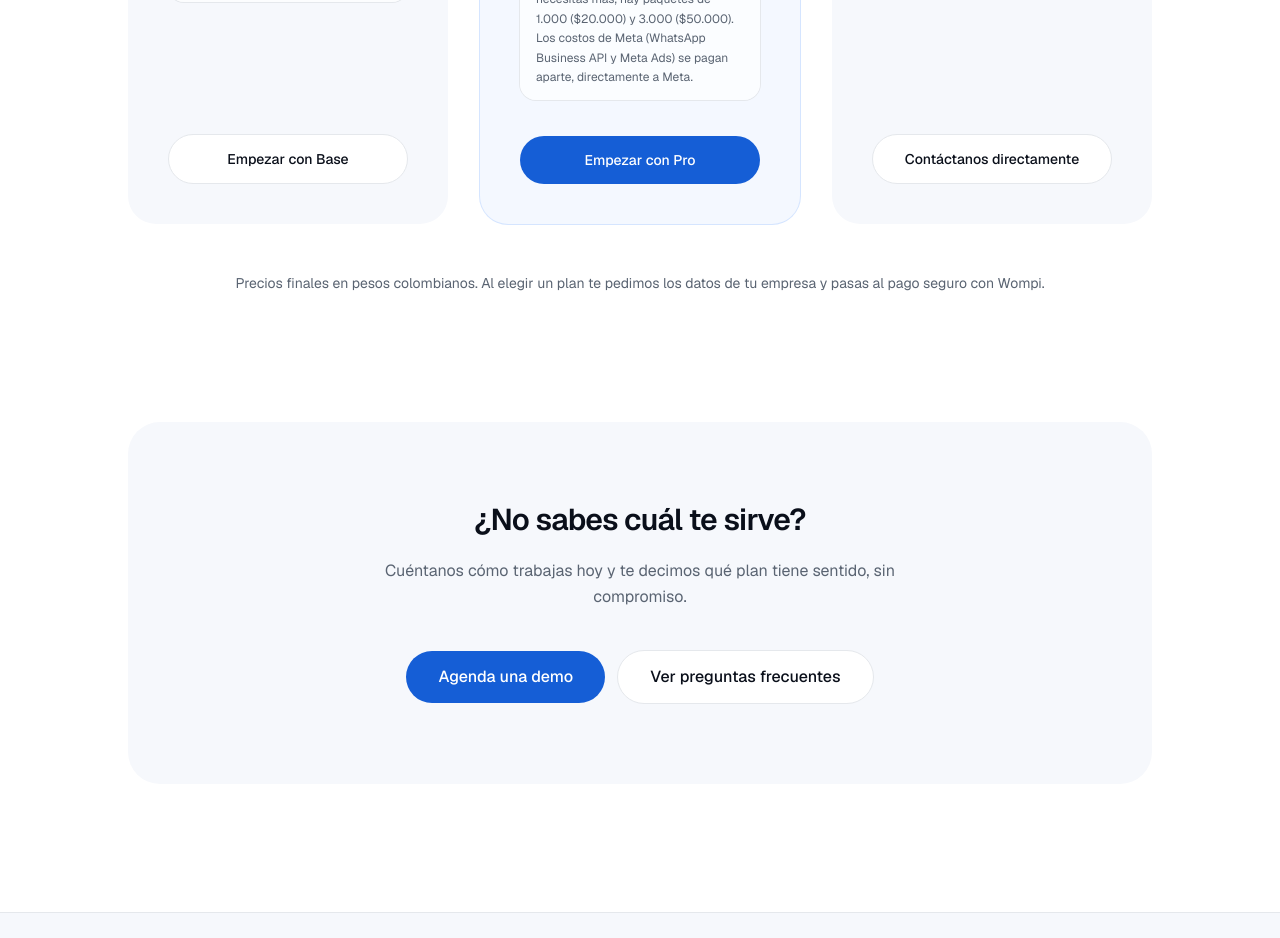
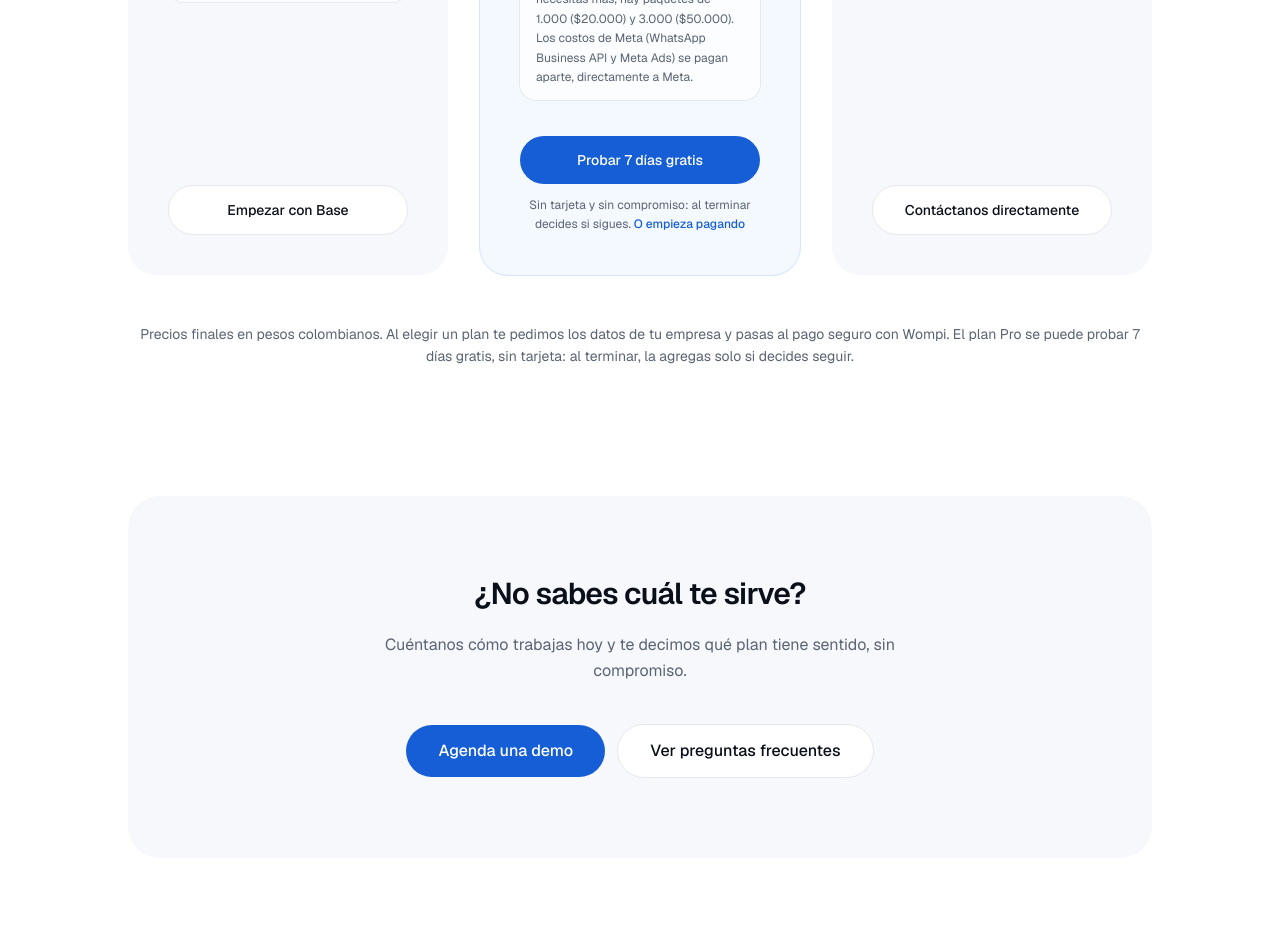
Before and after one commit to ZytonAI/Paguina-WEB-Zyton, a Next.js app: page /precios in a window 1280 px wide. Shown: the part 1560-2498 px from the top of the page. Built offline with nearby package versions, Linux system fonts and the light colour scheme.

Commit message:
Precios: Probar 7 dias gratis del plan Pro, sin tarjeta
Co-Authored-By: Claude Opus 5.5 <noreply@anthropic.com>

```diff
--- a/src/app/precios/page.tsx
+++ b/src/app/precios/page.tsx
@@ -43,6 +43,8 @@ export default function PreciosPage() {
             <p className="mt-12 text-center text-sm leading-relaxed text-muted">
               Precios finales en pesos colombianos. Al elegir un plan te
               pedimos los datos de tu empresa y pasas al pago seguro con Wompi.
+              El plan Pro se puede probar 7 días gratis, sin tarjeta: al
+              terminar, la agregas solo si decides seguir.
             </p>
           </div>
         </section>
--- a/src/components/PlanesPrecios.tsx
+++ b/src/components/PlanesPrecios.tsx
@@ -31,6 +31,9 @@ type Plan = {
   features: string[];
   costsNote?: string;
   cta: string;
+  /** Días de prueba gratis. Tiene que decir lo mismo que `plans.DIAS_PRUEBA`
+   *  y `PLANES_CON_PRUEBA` en el backend: si cambia uno, cambian los dos. */
+  prueba?: number;
   featured: boolean;
 };
 
@@ -94,6 +97,7 @@ const plans: Plan[] = [
     costsNote:
       "Los costos de IA están incluidos hasta 6.000 respuestas al mes; si necesitas más, hay paquetes de 1.000 ($20.000) y 3.000 ($50.000). Los costos de Meta (WhatsApp Business API y Meta Ads) se pagan aparte, directamente a Meta.",
     cta: "Empezar con Pro",
+    prueba: 7,
     featured: true,
   },
   {
@@ -157,6 +161,8 @@ export default function PlanesPrecios() {
           const destino = plan.id
             ? `${APP_URL}/registro?plan=${plan.id}&periodo=${periodo}`
             : "/contacto";
+          // Con prueba, el botón principal es la prueba y pagar ya queda debajo.
+          const destinoPrueba = plan.prueba ? `${destino}&prueba=1` : null;
           const claseCta = `mt-auto rounded-full px-6 py-3.5 text-center text-sm font-medium transition-colors ${
             plan.featured
               ? "bg-accent-strong text-white hover:bg-[#0f4fb8]"
@@ -223,7 +229,19 @@ export default function PlanesPrecios() {
                   </p>
                 )}
 
-                {plan.id ? (
+                {destinoPrueba ? (
+                  <div className="mt-auto flex flex-col gap-3">
+                    <a href={destinoPrueba} className={claseCta}>
+                      Probar {plan.prueba} días gratis
+                    </a>
+                    <p className="text-center text-xs leading-relaxed text-muted">
+                      Sin tarjeta y sin compromiso: al terminar decides si sigues.{" "}
+                      <a href={destino} className="font-medium text-accent-strong underline-offset-2 hover:underline">
+                        O empieza pagando
+                      </a>
+                    </p>
+                  </div>
+                ) : plan.id ? (
                   // Sale del dominio de la web hacia la app: <a>, no <Link>.
                   <a href={destino} className={claseCta}>
                     {plan.cta}
```
